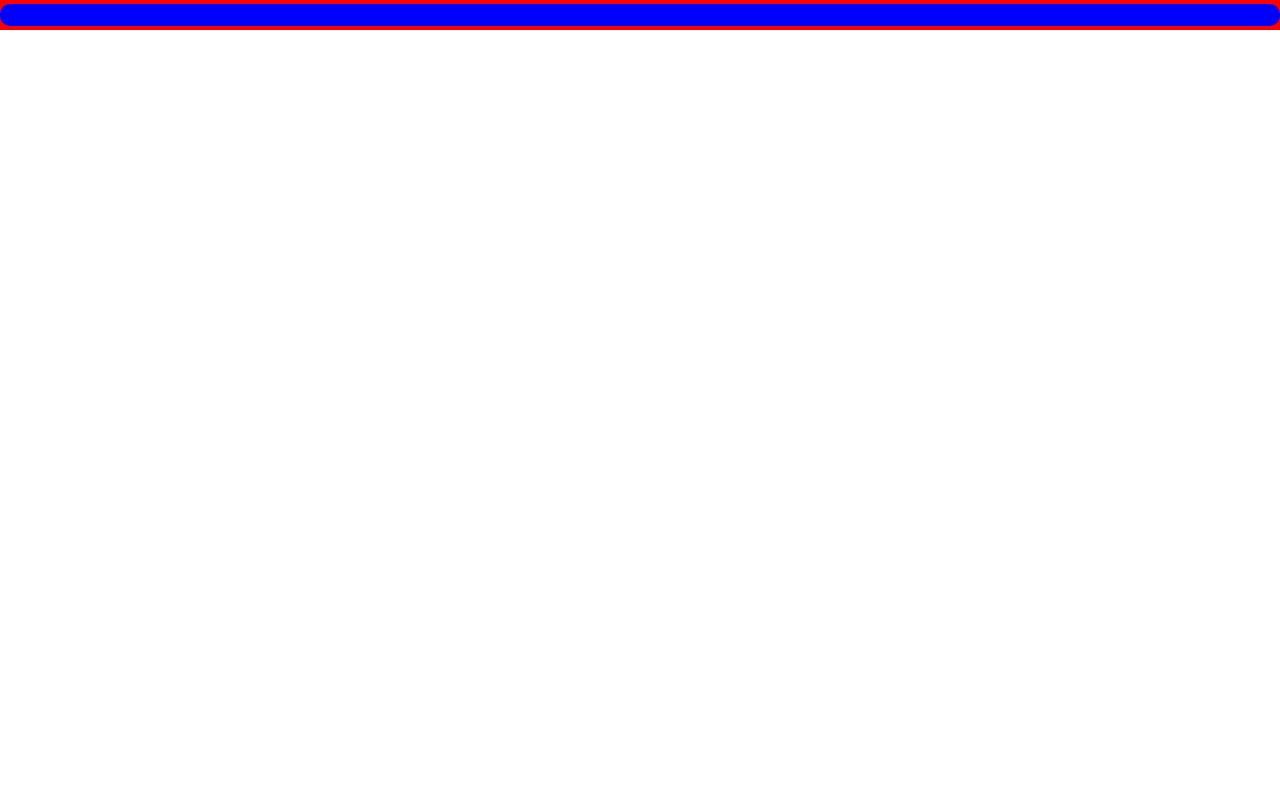
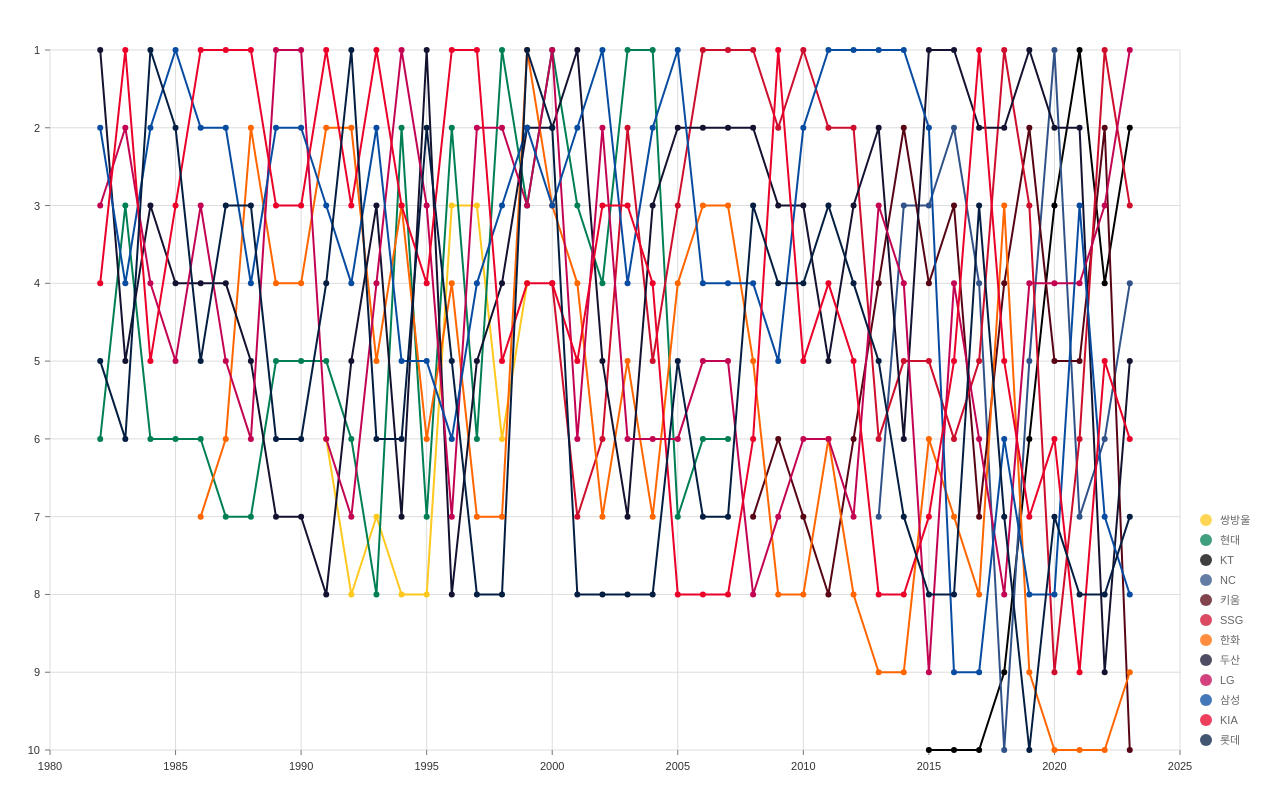
Before and after one commit to kichan05/KBO-Fan, a React (Create React App) app: page / in a window 1280 px wide. Built offline with nearby package versions, Linux system fonts and the light colour scheme.

Commit message:
remove : 그래프 연도 선택기 리셋

```diff
--- a/src/App.js
+++ b/src/App.js
@@ -2,149 +2,100 @@ import './App.css';
 
 import rank from "./data/rank"
 import {ResponsiveLine} from '@nivo/line'
-import {useEffect, useState} from "react";
+import {useCallback, useEffect, useState} from "react";
 
 function RankGraph() {
-  const [parentWidth, setParentWidth] = useState(window.innerWidth)
-  const [startYear, setStartYear] = useState(0)
-  const [endYear, setEndYear] = useState(parentWidth)
   const [selectTeam, setSelectTeam] = useState(null)
-  const [isStartMove, setIsStartMove] = useState(false)
-  const [isEndMove, setIsEndMove] = useState(false)
 
-  // let d = []
-  // rank.forEach((value) => {
-  //   if (selectTeam == null || value.id === selectTeam) {
-  //     d.push(value)
-  //   } else {
-  //     const v = {...value}
-  //     v.data = []
-  //     d.push(v)
-  //   }
-  // })
-
-
-  useEffect(() => {
-    const handelMouseMove = (e) => {
-      if (isStartMove) {
-        if (!e.buttons) {
-          setIsStartMove(false)
-          return
-        }
-
-        setStartYear(Math.max(startYear + e.movementX, 0))
-        if(startYear + 40 > endYear - 40){
-          setStartYear(endYear - 80)
-          setIsStartMove(false)
-          return
-        }
-      }
-
-      if (isEndMove) {
-        if (!e.buttons) {
-          setIsEndMove(false)
-          return
-        }
-
-        setEndYear(Math.min(endYear + e.movementX, parentWidth))
-        if(endYear - 40 < startYear + 40){
-          setEndYear(startYear + 80)
-          setIsEndMove(false)
-          return
-        }
-      }
-    }
-    document.addEventListener("mousemove", handelMouseMove)
-
-    return () => {
-      document.removeEventListener("mousemove", handelMouseMove)
+  let d = []
+  rank.forEach((value) => {
+    if (selectTeam == null || value.id === selectTeam) {
+      d.push(value)
+    } else {
+      const v = {...value}
+      v.data = []
+      d.push(v)
     }
   })
 
   return (
     <>
-      <div className="year-selector-wrap" onResize={(e) => {
-        setParentWidth(e.currentTarget.clientWidth)
-      }}>
-        <div className="year-start arrow"
-             style={{left: startYear, width: 40}}
-             onMouseDown={() => {
-               setIsStartMove(true)
-             }}
-             onMouseUp={() => {
-               setIsStartMove(false)
-             }}
-        ></div>
-        <div className="year-end arrow"
-             style={{left: endYear - 40, width: 40}}
-             onMouseDown={() => {
-               setIsEndMove(true)
-             }}
-             onMouseUp={() => {
-               setIsEndMove(false)
-             }}
-        ></div>
-        <div className="year-bar"
-             style={{
-               left: startYear,
-               width: endYear - startYear
-             }}
-        ></div>
-      </div>
-      {/*{isStartMove ? <span>참</span> : <span>거짓</span>}, {isEndMove ? <span>참</span> : <span>거짓</span>}*/}
+      <ResponsiveLine
+        isInteractive
+        useMesh
+        data={d}
+        colors={d.map((value) => {return value.color})}
+        margin={{top : 50, right : 100, bottom : 50, left : 50}}
+        xScale={{
+          type : "linear",
+          min : 1981,
+          max : 2023,
+        }}
+        yScale={{
+          type: 'linear',
+          min: 1,
+          max: 10,
+          reverse: true
+        }}
+        legends={[
+          {
+            anchor: 'bottom-right',
+            direction: 'column',
+            justify: false,
+            translateX: 100,
+            translateY: 0,
+            itemsSpacing: 0,
+            itemDirection: 'left-to-right',
+            itemWidth: 80,
+            itemHeight: 20,
+            itemOpacity: 0.75,
+            symbolSize: 12,
+            symbolShape: 'circle',
+            symbolBorderColor: 'rgba(0, 0, 0, .5)',
+            effects: [
+              {
+                on: 'hover',
+                style: {
+                  itemBackground: 'rgba(0, 0, 0, .03)',
+                  itemOpacity: 1
+                }
+              }
+            ],
+            onClick : (datum) => {
+              if(selectTeam === datum.id)
+                setSelectTeam(null)
+              else
+                setSelectTeam(datum.id)
+            }
+          }
+        ]}
 
-      {/*<ResponsiveLine*/}
-      {/*  isInteractive*/}
-      {/*  useMesh*/}
-      {/*  data={d}*/}
-      {/*  colors={d.map((value) => {return value.color})}*/}
-      {/*  margin={{top : 50, right : 100, bottom : 50, left : 50}}*/}
-      {/*  xScale={{*/}
-      {/*    type : "linear",*/}
-      {/*    min : startYear,*/}
-      {/*    max : endYear,*/}
-      {/*  }}*/}
-      {/*  yScale={{*/}
-      {/*    type: 'linear',*/}
-      {/*    min: 1,*/}
-      {/*    max: 10,*/}
-      {/*    reverse: true*/}
-      {/*  }}*/}
-      {/*  legends={[*/}
-      {/*    {*/}
-      {/*      anchor: 'bottom-right',*/}
-      {/*      direction: 'column',*/}
-      {/*      justify: false,*/}
-      {/*      translateX: 100,*/}
-      {/*      translateY: 0,*/}
-      {/*      itemsSpacing: 0,*/}
-      {/*      itemDirection: 'left-to-right',*/}
-      {/*      itemWidth: 80,*/}
-      {/*      itemHeight: 20,*/}
-      {/*      itemOpacity: 0.75,*/}
-      {/*      symbolSize: 12,*/}
-      {/*      symbolShape: 'circle',*/}
-      {/*      symbolBorderColor: 'rgba(0, 0, 0, .5)',*/}
-      {/*      effects: [*/}
-      {/*        {*/}
-      {/*          on: 'hover',*/}
-      {/*          style: {*/}
-      {/*            itemBackground: 'rgba(0, 0, 0, .03)',*/}
-      {/*            itemOpacity: 1*/}
-      {/*          }*/}
-      {/*        }*/}
-      {/*      ],*/}
-      {/*      onClick : (datum) => {*/}
-      {/*        if(selectTeam === datum.id)*/}
-      {/*          setSelectTeam(null)*/}
-      {/*        else*/}
-      {/*          setSelectTeam(datum.id)*/}
-      {/*      }*/}
-      {/*    }*/}
-      {/*  ]}*/}
+      />
+    </>
+  )
+}
 
-      {/*/>*/}
-    </>
+let btnRenderCount = 0
+
+function CountUpBtn({onClick, count}) {
+  console.log("버튼 랜더링", btnRenderCount++)
+  return (
+    <button onClick={onClick}>{count.num}</button>
+  )
+}
+
+function UserCallTest() {
+  const [count, setCount] = useState({num: 0})
+
+  const incressment = useCallback(() => {
+    setCount({num: count.num + 1})
+  }, [count])
+
+  return (
+    <div>
+      <h1>{count.num}</h1>
+      <CountUpBtn onClick={incressment} count={count}/>
+    </div>
   )
 }
 
@@ -152,6 +103,7 @@ function App() {
   return (
     <div className="App">
       <RankGraph/>
+      {/*<UserCallTest/>*/}
     </div>
   );
 }
```
